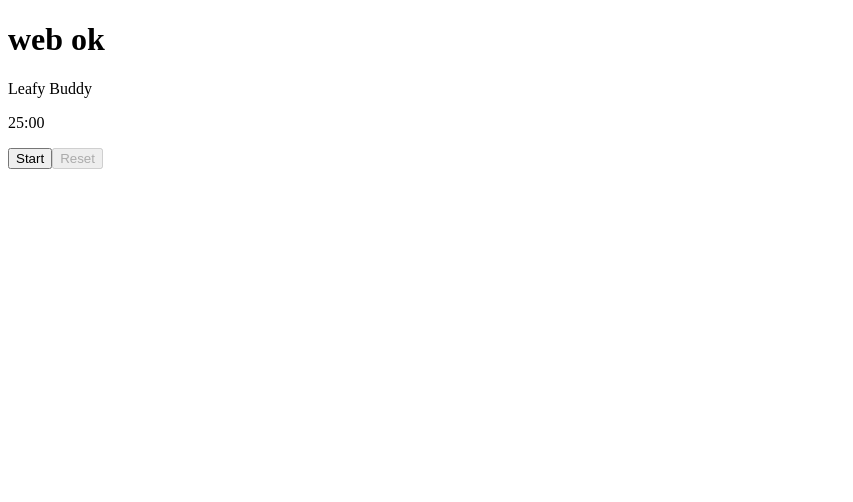
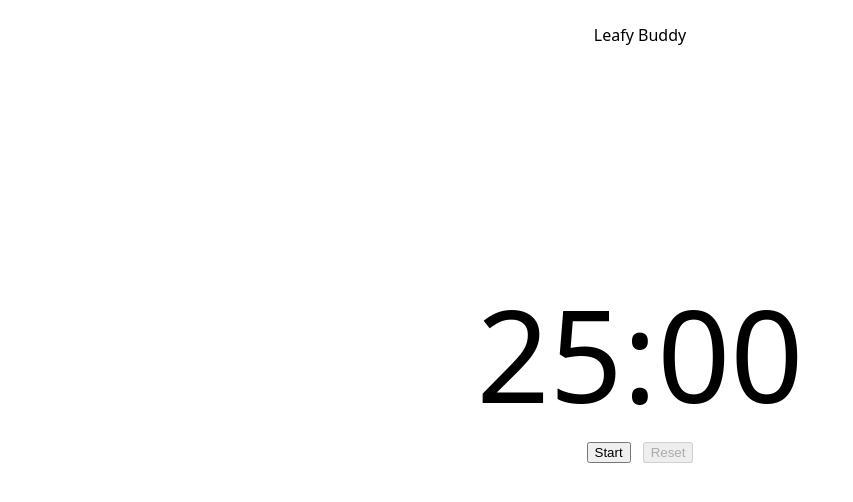
Before and after one commit to holdenprine/Leafy-Buddy-Work-Timer, a React (Vite) app in the folder packages/web/: page / in a window 1280 px wide. Shown: the top 502 px of the page, without its empty margins (0-853 px from the left). Built offline with nearby package versions, Linux system fonts and the light colour scheme.

Commit message:
saving changes quick due to pnpm issues, no other problems atm

```diff
--- /dev/null
+++ b/packages/web/src/App.css
@@ -0,0 +1,16 @@
+.app {
+  min-height: 100dvh;
+  display: grid;
+  place-items: center;
+  padding: 1.5rem;
+}
+
+/* Taken out of the layout flow so it doesn't pull the timer off-center. */
+.app-name {
+  position: absolute;
+  top: 1.5rem;
+  left: 0;
+  right: 0;
+  margin: 0;
+  text-align: center;
+}
--- a/packages/web/src/App.tsx
+++ b/packages/web/src/App.tsx
@@ -1,11 +1,11 @@
 import { APP_NAME } from '@app/shared';
+import './App.css';
 import { Timer } from './Timer';
 
 export function App() {
   return (
-    <main>
-      <h1>web ok</h1>
-      <p>{APP_NAME}</p>
+    <main className="app">
+      <p className="app-name">{APP_NAME}</p>
       <Timer />
     </main>
   );
--- /dev/null
+++ b/packages/web/src/Timer.css
@@ -0,0 +1,25 @@
+.timer {
+  display: flex;
+  flex-direction: column;
+  align-items: center;
+  gap: 1.5rem;
+  text-align: center;
+}
+
+.timer-display {
+  margin: 0;
+  font-size: clamp(4rem, 15vw, 8rem);
+  font-variant-numeric: tabular-nums;
+  line-height: 1;
+}
+
+.timer-controls {
+  display: flex;
+  gap: 0.75rem;
+}
+
+/* Reserves its line so the timer doesn't shift when the message appears. */
+.timer-status {
+  min-height: 1.5em;
+  margin: 0;
+}
--- a/packages/web/src/Timer.tsx
+++ b/packages/web/src/Timer.tsx
@@ -1,3 +1,4 @@
+import './Timer.css';
 import { formatTime, useTimer } from './useTimer';
 
 const WORK_SESSION_MS = 25 * 60 * 1000;
@@ -6,9 +7,12 @@ export function Timer() {
   const timer = useTimer(WORK_SESSION_MS);
 
   return (
-    <section aria-label="Work timer">
-      <p role="timer">{formatTime(timer.remainingMs)}</p>
+    <section className="timer" aria-label="Work timer">
+      <p className="timer-display" role="timer">
+        {formatTime(timer.remainingMs)}
+      </p>
 
+      <div className="timer-controls">
         {timer.status === 'running' ? (
           <button type="button" onClick={timer.pause}>
             Pause
@@ -22,8 +26,11 @@ export function Timer() {
         <button type="button" onClick={timer.reset} disabled={timer.status === 'idle'}>
           Reset
         </button>
+      </div>
 
-      {timer.status === 'finished' && <p>Session complete</p>}
+      <p className="timer-status" aria-live="polite">
+        {timer.status === 'finished' && 'Session complete'}
+      </p>
     </section>
   );
 }
--- /dev/null
+++ b/packages/web/src/index.css
@@ -0,0 +1,10 @@
+*,
+*::before,
+*::after {
+  box-sizing: border-box;
+}
+
+body {
+  margin: 0;
+  font-family: system-ui, sans-serif;
+}
--- a/packages/web/src/main.tsx
+++ b/packages/web/src/main.tsx
@@ -1,6 +1,7 @@
 import { StrictMode } from 'react';
 import { createRoot } from 'react-dom/client';
 import { App } from './App';
+import './index.css';
 
 const root = document.getElementById('root');
 if (!root) throw new Error('Missing #root element');
```
Also changed, not shown: 1 other file (tests, documents, lock files or other folders). Lines whose indentation alone changed are shown as unchanged.
